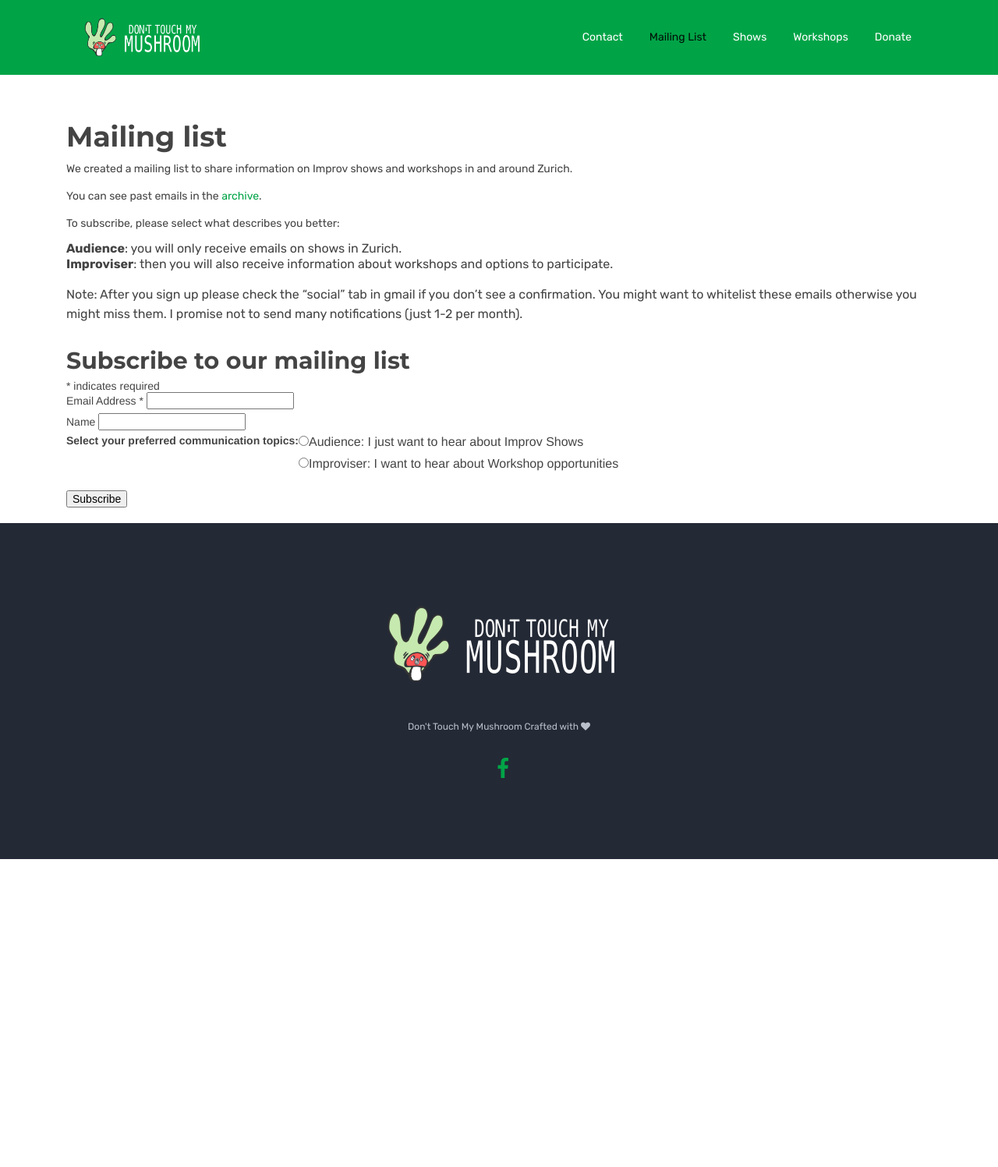
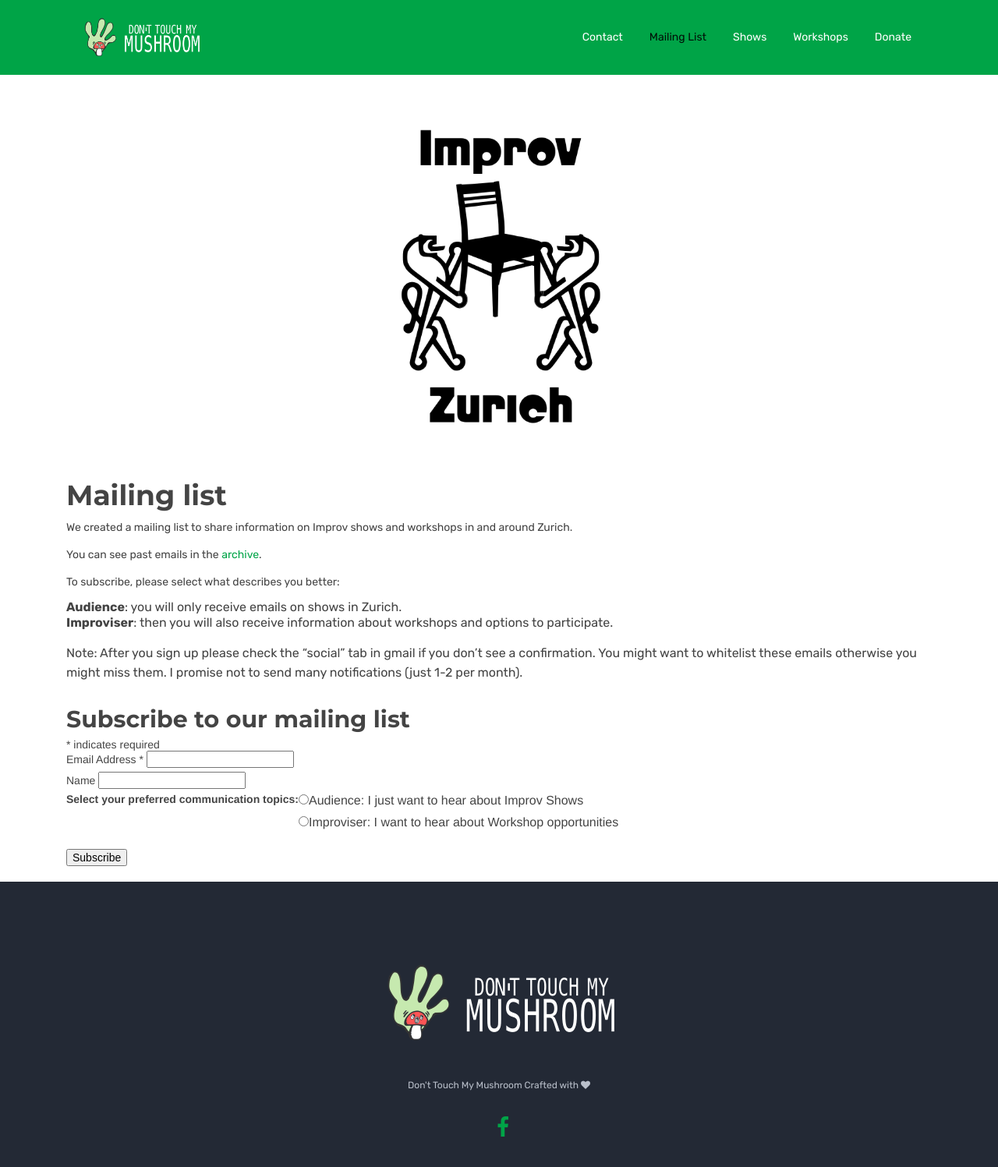
Before and after one commit to dont-touch-my-mushroom/dont-touch-my-mushroom.github.io, a Jekyll site: the page built from mailing-list.md, in a window 1280 px wide. Shown: the top 1497 px of the page at 78% size. Built offline with Jekyll 4.4.1, drawn with Linux system fonts in a browser that asks for light colours; comment, search, counter and statistics services are not loaded.

```diff
--- a/_includes/themes/bootstrap/page.html
+++ b/_includes/themes/bootstrap/page.html
@@ -1,6 +1,12 @@
 
 
-    <div class="mb-60"></div>
+  <div class="mb-60"></div>
+  {% if page.logo %}
+  <div class="container logo-container">
+    <img src="/assets/images/{{ page.logo }}" alt="Logo" class="page-logo"/>
+  </div>
+  <div class="mb-60"></div>
+  {% endif %}
   <div id = "blog" class="container">
     {{ content }}
   </div>
--- a/css/custom/custom.scss
+++ b/css/custom/custom.scss
@@ -144,3 +144,17 @@
   padding-left: 0;
   padding-right: 0;
 }
+
+.logo-container {
+  text-align: center;
+
+  .page-logo {
+    max-height: 400px;
+    width: unset;
+  }
+}
+
+.video-embed {
+  margin: 40px;
+  text-align: center;
+}
--- a/mailing-list.md
+++ b/mailing-list.md
@@ -3,9 +3,14 @@
 title: Mailing List
 permalink: /mailing-list/
 group: navigation
+logo: mailing_list_logo.png
 ---
 
 # Mailing list
+
+<!-- <img src="/assets/images/mailing_list_logo.png" alt="Zurich Improv logo" width="200"/> -->
+
+<!-- ![Zurich Improv logo](/assets/images/mailing_list_logo.png) -->
 
 We created a mailing list to share information on Improv shows and workshops in and around Zurich.
 
```
